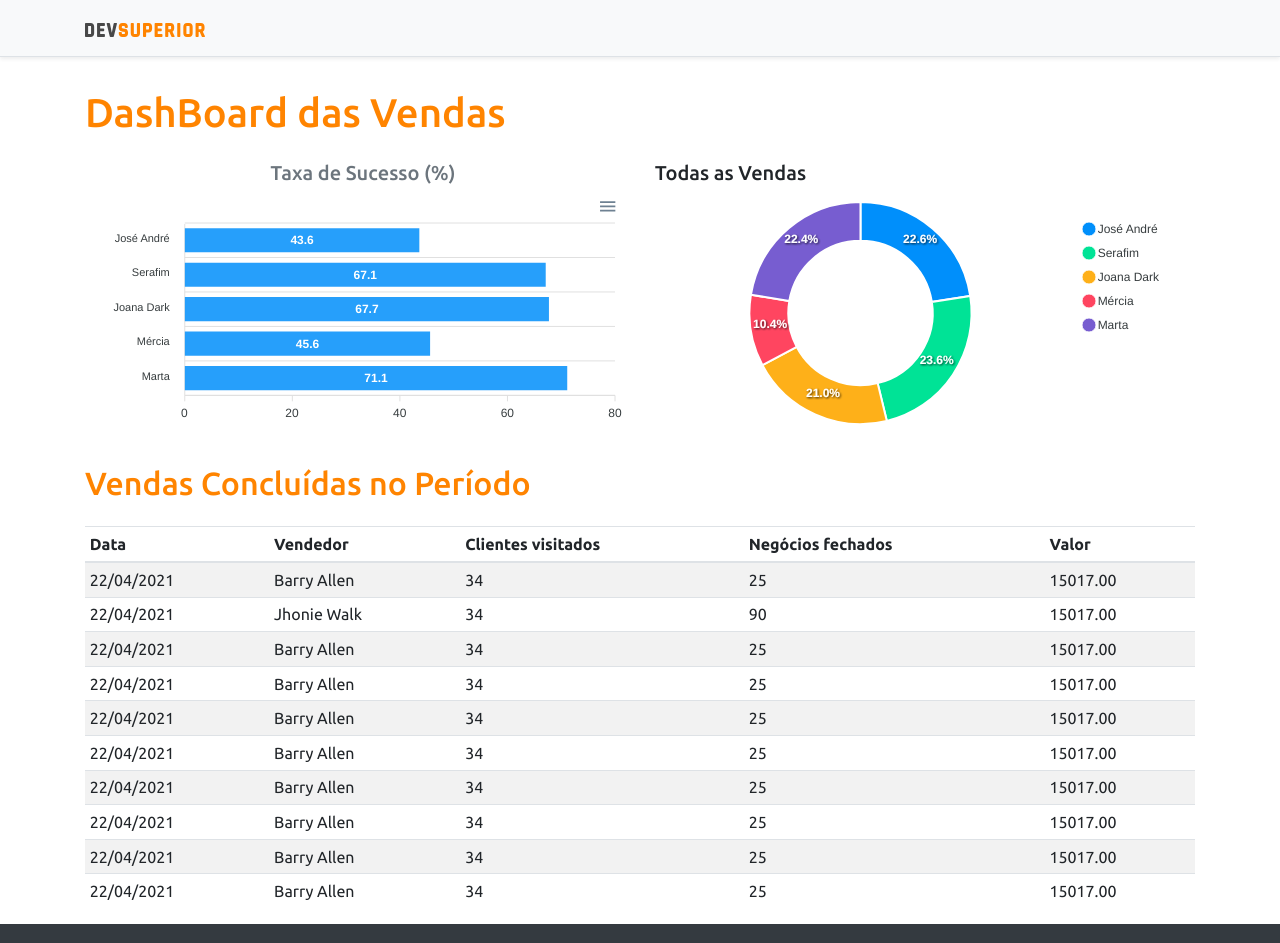
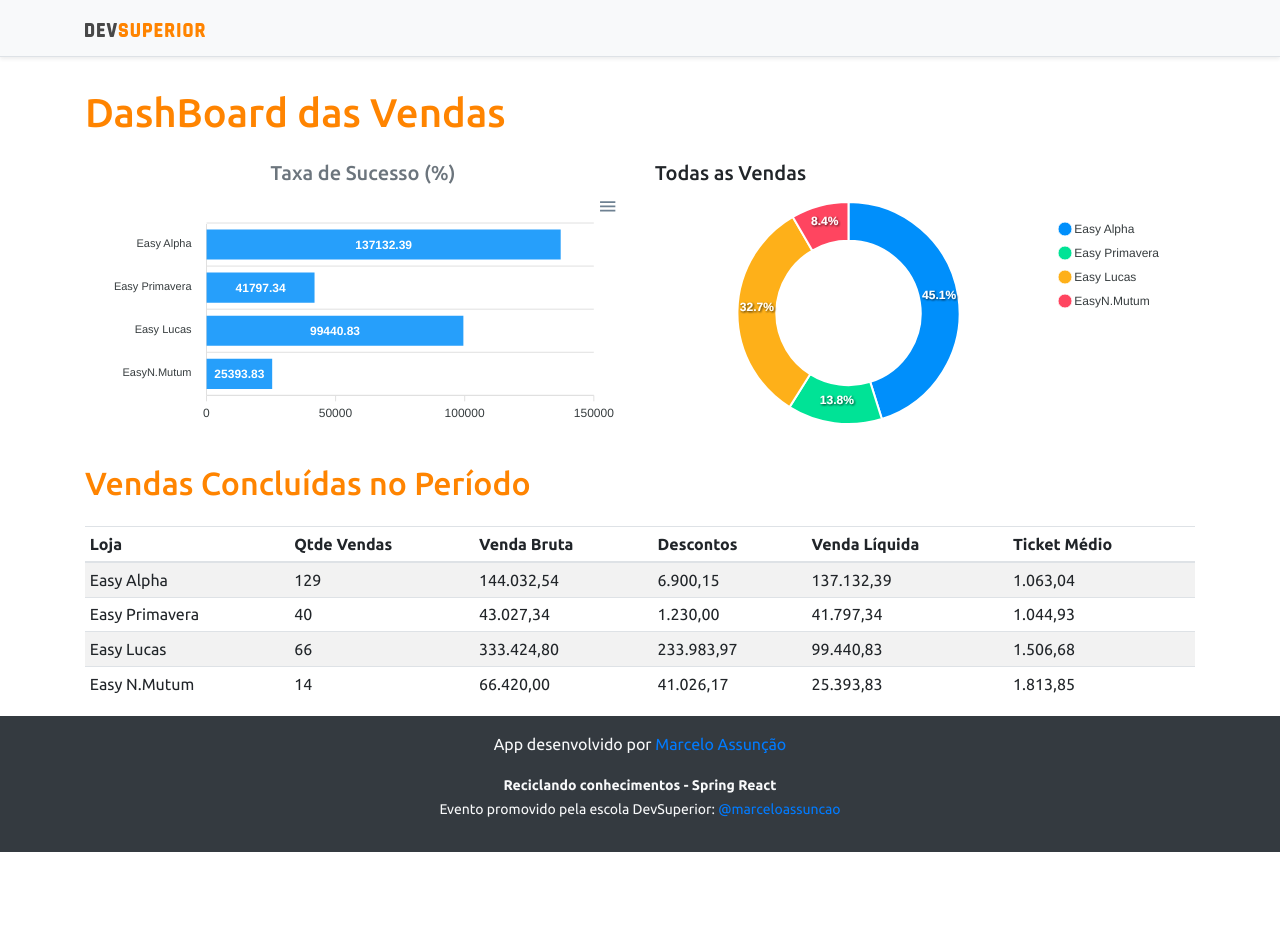
Before and after one commit to marcelopacto/projeto-sds3, a React (Create React App) app in the folder frontend/: page / in a window 1280 px wide. Shown: the top 943 px of the page. After the commit the page ends 852 px from the top, so only its background shows below. Built offline with nearby package versions, Linux system fonts and the light colour scheme.

Commit message:
Projeto EasyDashBoard

```diff
--- a/frontend/src/components/BarChart/index.tsx
+++ b/frontend/src/components/BarChart/index.tsx
@@ -12,12 +12,12 @@ const BarChart = () => {
 
     const mockData = {
         labels: {
-            categories: ['José André', 'Serafim', 'Joana Dark', 'Mércia', 'Marta']
+            categories: ['Easy Alpha', 'Easy Primavera', 'Easy Lucas', 'EasyN.Mutum']
         },
         series: [
             {
-                name: "% Sucesso",
-                data: [43.6, 67.1, 67.7, 45.6, 71.1]
+                name: "Vendas em R$",
+                data: [137132.39, 41797.34, 99440.83, 25393.83]
             }
         ]
     };
--- a/frontend/src/components/DataTable/Index.tsx
+++ b/frontend/src/components/DataTable/Index.tsx
@@ -4,85 +4,47 @@ const DataTable = () => {
     <table className="table table-striped table-sm">
         <thead>
             <tr>
-                <th>Data</th>
-                <th>Vendedor</th>
-                <th>Clientes visitados</th>
-                <th>Negócios fechados</th>
-                <th>Valor</th>
+                <th>Loja</th>
+                <th>Qtde Vendas</th>
+                <th>Venda Bruta</th>
+                <th>Descontos</th>
+                <th>Venda Líquida</th>
+                <th>Ticket Médio</th>
             </tr>
         </thead>
         <tbody>
             <tr>
-                <td>22/04/2021</td>
-                <td>Barry Allen</td>
-                <td>34</td>
-                <td>25</td>
-                <td>15017.00</td>
+                <td>Easy Alpha</td>
+                <td>129</td>
+                <td>144.032,54</td>
+                <td>  6.900,15</td>
+                <td>137.132,39</td>
+                <td>  1.063,04</td>
             </tr>
             <tr>
-                <td>22/04/2021</td>
-                <td>Jhonie Walk</td>
-                <td>34</td>
-                <td>90</td>
-                <td>15017.00</td>
+                <td>Easy Primavera</td>
+                <td> 40</td>
+                <td>43.027,34</td>
+                <td> 1.230,00</td>
+                <td>41.797,34</td>
+                <td> 1.044,93</td>
             </tr>
             <tr>
-                <td>22/04/2021</td>
-                <td>Barry Allen</td>
-                <td>34</td>
-                <td>25</td>
-                <td>15017.00</td>
+                <td>Easy Lucas</td>
+                <td> 66</td>
+                <td>333.424,80</td>
+                <td>233.983,97</td>
+                <td> 99.440,83</td>
+                <td>  1.506,68</td>
             </tr>
             <tr>
-                <td>22/04/2021</td>
-                <td>Barry Allen</td>
-                <td>34</td>
-                <td>25</td>
-                <td>15017.00</td>
+                <td>Easy N.Mutum</td>
+                <td> 14</td>
+                <td>66.420,00</td>
+                <td>41.026,17</td>
+                <td>25.393,83</td>
+                <td> 1.813,85</td>
             </tr>
-            <tr>
-                <td>22/04/2021</td>
-                <td>Barry Allen</td>
-                <td>34</td>
-                <td>25</td>
-                <td>15017.00</td>
-            </tr>
-            <tr>
-                <td>22/04/2021</td>
-                <td>Barry Allen</td>
-                <td>34</td>
-                <td>25</td>
-                <td>15017.00</td>
-            </tr>
-            <tr>
-                <td>22/04/2021</td>
-                <td>Barry Allen</td>
-                <td>34</td>
-                <td>25</td>
-                <td>15017.00</td>
-            </tr>
-            <tr>
-                <td>22/04/2021</td>
-                <td>Barry Allen</td>
-                <td>34</td>
-                <td>25</td>
-                <td>15017.00</td>
-            </tr>
-            <tr>
-                <td>22/04/2021</td>
-                <td>Barry Allen</td>
-                <td>34</td>
-                <td>25</td>
-                <td>15017.00</td>
-            </tr>
-            <tr>
-                <td>22/04/2021</td>
-                <td>Barry Allen</td>
-                <td>34</td>
-                <td>25</td>
-                <td>15017.00</td>
-            </tr>
-
         </tbody>
     </table>
 </div>
--- a/frontend/src/components/DonutChart/index.tsx
+++ b/frontend/src/components/DonutChart/index.tsx
@@ -3,8 +3,8 @@ import Chart from 'react-apexcharts';
 const DonutChart = () => {
 
     const mockData = {
-        series: [477138, 499928, 444867, 220426, 473088],
-        labels: ['José André', 'Serafim', 'Joana Dark', 'Mércia', 'Marta']
+        series: [137132.39, 41797.34, 99440.83, 25393.83],
+        labels: ['Easy Alpha', 'Easy Primavera', 'Easy Lucas', 'EasyN.Mutum']
     }
 
     const options = {
```
